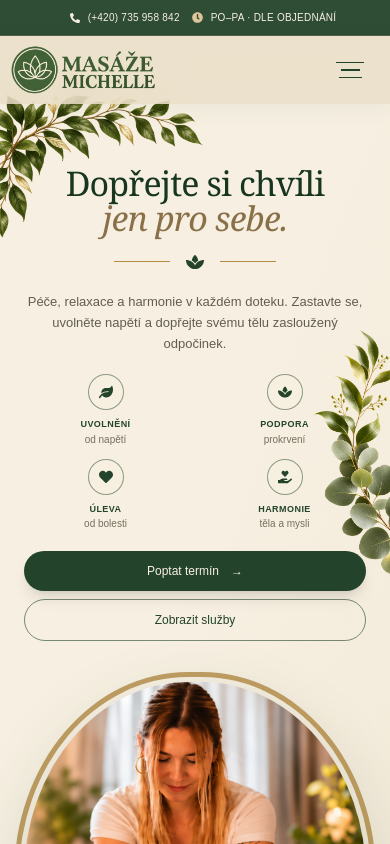
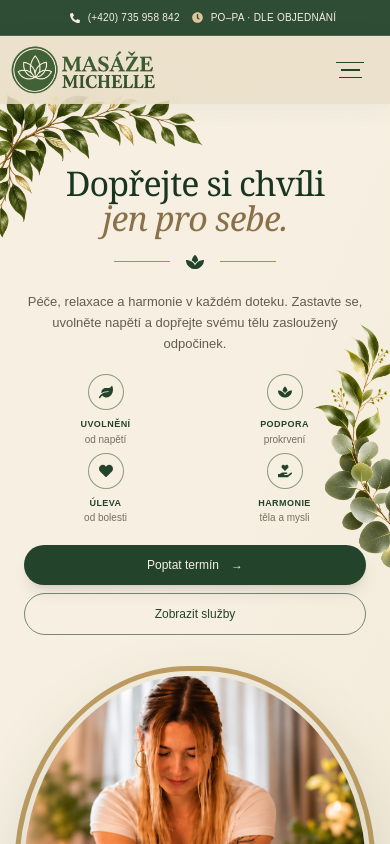
Before and after one commit to michaltacek-hub/mmr-system, a Next.js app: page / in a window 390 px wide. Shown: the top 844 px of the page. Built offline with nearby package versions, Linux system fonts and the light colour scheme; grey boxes are pictures that could not be loaded.

Commit message:
Doladeni mobilniho hero rozlozeni

```diff
--- a/app/components/hero.tsx
+++ b/app/components/hero.tsx
@@ -105,7 +105,7 @@ export default function Hero() {
 
           {/* BENEFITY */}
 
-          <div className="mb-5 md:mb-7 grid w-full max-w-xl grid-cols-2 gap-x-4 gap-y-3 sm:grid-cols-4 sm:gap-y-5">
+<div className="mb-5 md:mb-7 grid w-full max-w-xl grid-cols-2 gap-x-4 gap-y-1.5 sm:grid-cols-4 sm:gap-y-5">
   {benefits.map((benefit) => {
     const Icon = benefit.icon;
 
@@ -117,6 +117,7 @@ export default function Hero() {
         <div className="flex h-9 w-9 md:h-12 md:w-12 items-center justify-center rounded-full border border-[#24432B]/50 bg-[#F7F0E2]/80">
           <Icon className="text-sm md:text-lg text-[#24432B]" />
         </div>
+
         <div>
           <p className="text-[9px] font-semibold uppercase tracking-wider text-[#24432B] md:text-[10px]">
             {benefit.title}
@@ -130,7 +131,6 @@ export default function Hero() {
     );
   })}
 </div>
-
           {/* TLAČÍTKA */}
 
           <div className="relative z-10 flex w-full flex-col gap-2 md:gap-3 sm:w-auto sm:flex-row">
@@ -266,7 +266,7 @@ export default function Hero() {
 
         {/* PANEL MASÁŽNÍCH POMŮCEK */}
 
-<div className="absolute -bottom-5 -left-12 z-20 w-[42%] -rotate-3 overflow-hidden rounded-2xl border-[5px] border-[#F7F0E2] shadow-xl sm:-left-14 lg:-left-16">
+<div className="absolute -bottom-5 -left-2 z-20 w-[34%] -rotate-3 overflow-hidden rounded-2xl border-[5px] border-[#F7F0E2] shadow-xl sm:-left-14 sm:w-[42%] lg:-left-16">
   <div className="relative aspect-square">
     <Image
       src="/hero-tools-scene.png"
```
Lines whose indentation alone changed are shown as unchanged.
